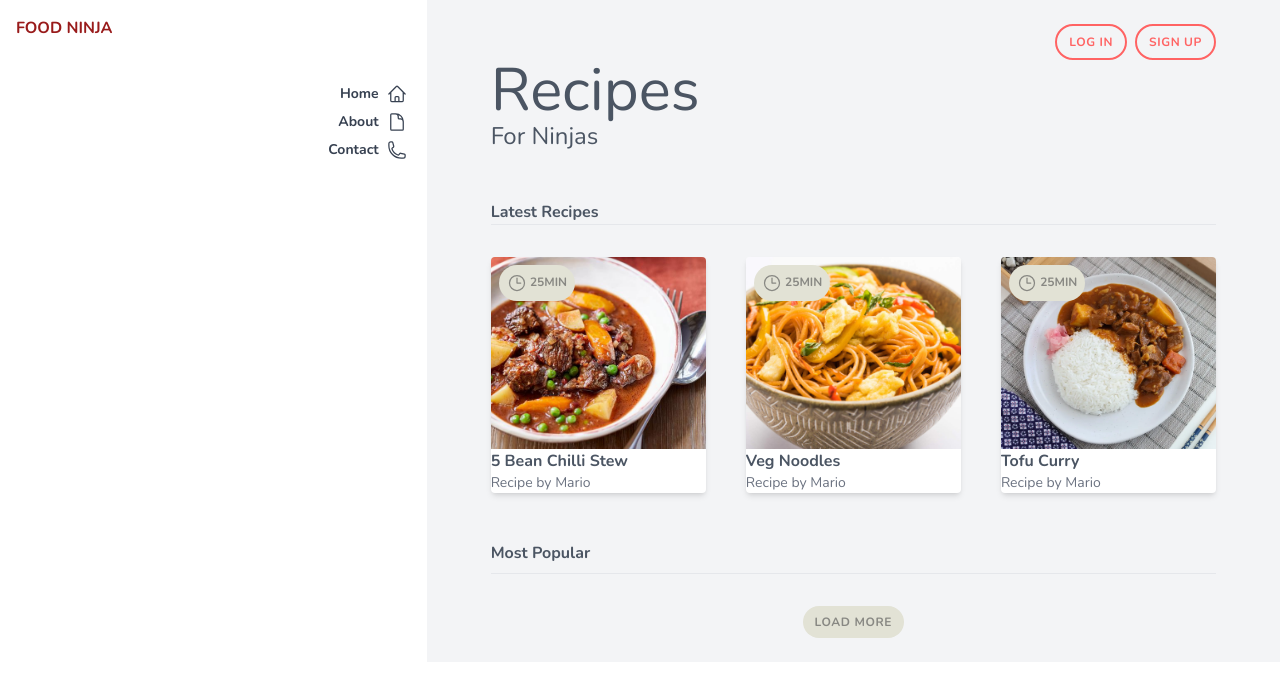
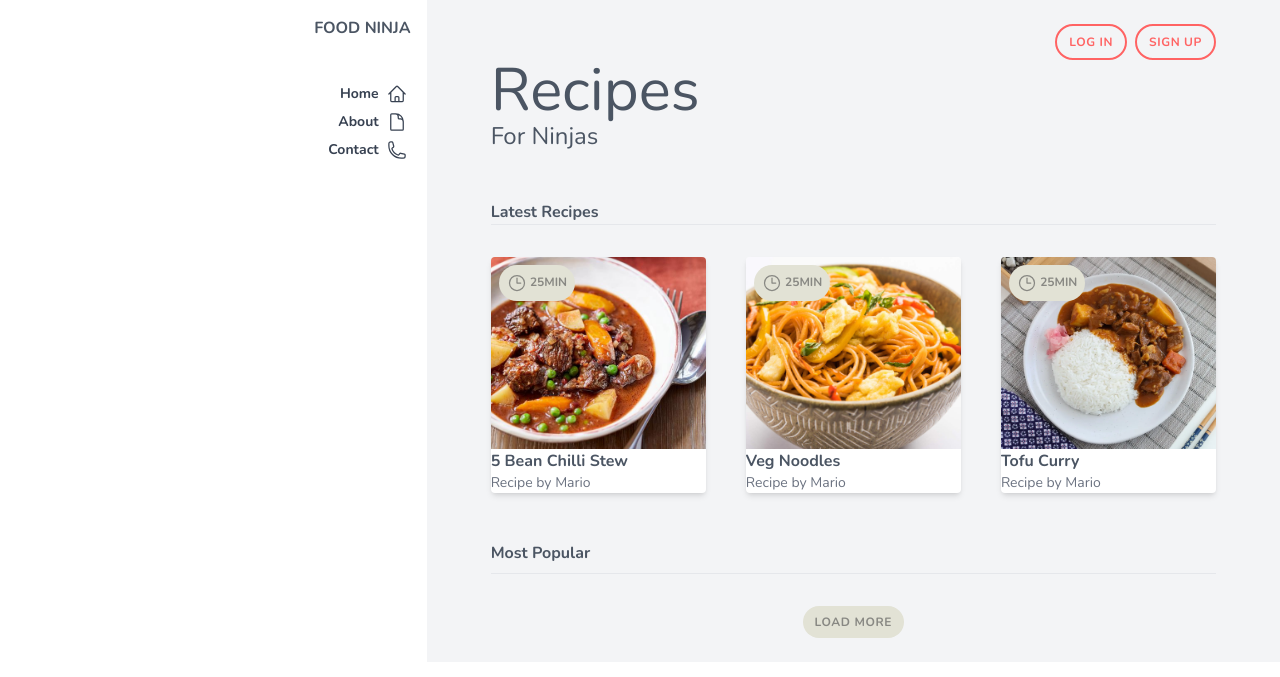
Before and after one commit to daniel-neves-dev/TailwindNinja, a Rails app: page / in a window 1280 px wide. Shown: the top 677 px of the page. Run offline with Rails 7, Linux system fonts and the light colour scheme; style sheets or scripts are compiled from the project's sources.

Commit message:
feat: page index

```diff
--- a/app/views/pages/index.html.erb
+++ b/app/views/pages/index.html.erb
@@ -1,6 +1,6 @@
 <div class="md:grid grid-cols-3">
 
-  <div class=" md:col-span-1">
+  <div class=" md:col-span-1 md:flex md:justify-end">
     <%= render 'navbar' %>
   </div>
 
```
